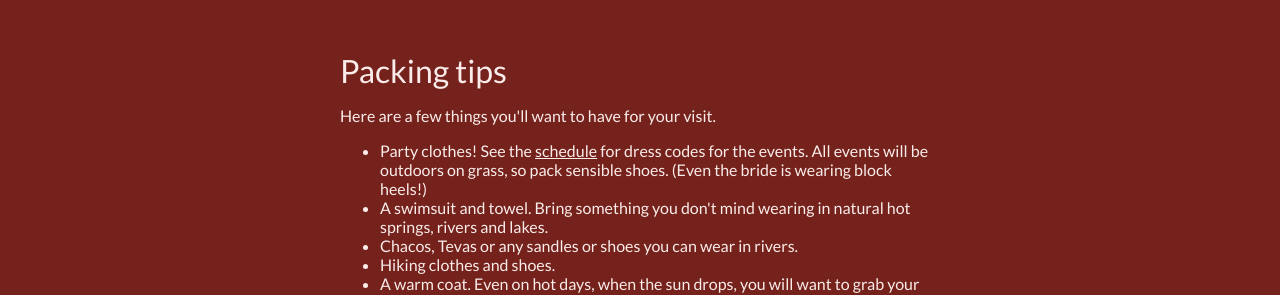
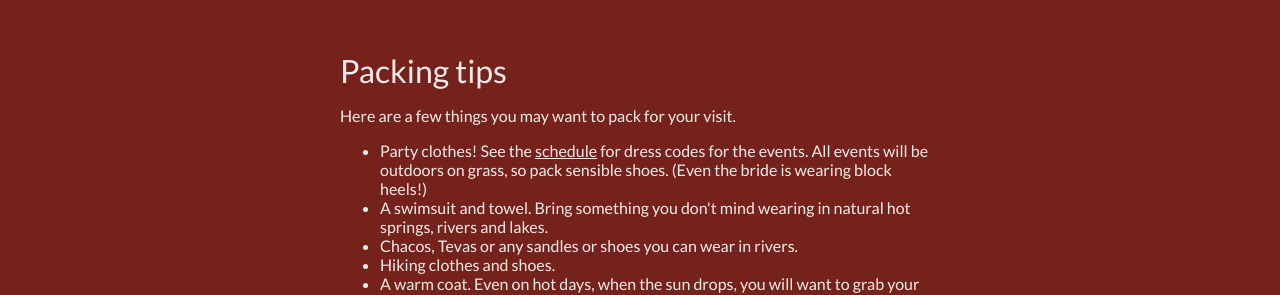
Before and after one commit to dproctor/wedding-website, a Jekyll site: the page built from stanley.md, in a window 1280 px wide and 900 px high, scrolled down 5963 px. Shown: the part 344-639 px from the top of the window. Built offline with Jekyll 4.4.1, drawn with Linux system fonts in a browser that asks for light colours.

Commit message:
wordsmithing on the packing list

```diff
--- a/stanley.md
+++ b/stanley.md
@@ -219,7 +219,7 @@ restaurants.
 
 <h2> <a class="anchor" name="packing-tips" id="packing-tips"></a>Packing tips </h2>
 <p>
-Here are a few things you'll want to have for your visit.
+Here are a few things you may want to pack for your visit.
 <ul>
  <li> Party clothes! See the <a href="/schedule/">schedule</a> for dress codes for the events. All events will be outdoors on grass, so pack sensible shoes. (Even the bride is wearing block heels!)</li>
  <li> A swimsuit and towel. Bring something you don't mind wearing in natural hot springs, rivers and lakes. </li>
```
